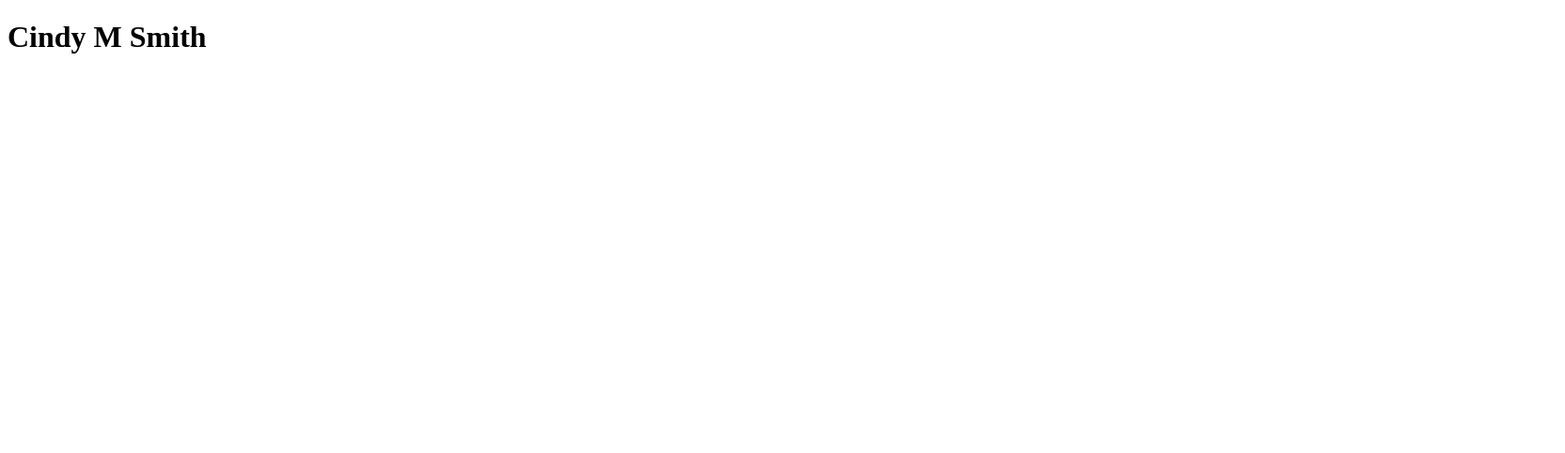
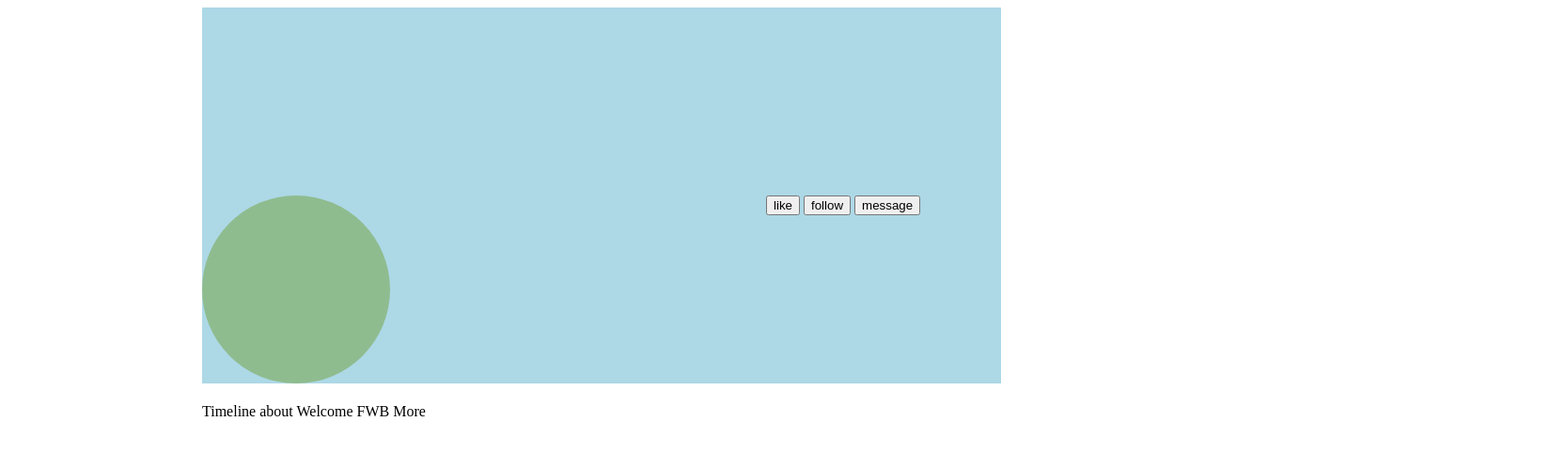
Before and after one commit to cmsmith43152/social-network-page, a plain HTML site: page index.html in a window 1280 px wide. Shown: the whole page at 94% size, 1665 px wide, since content can reach past the window. Drawn offline with Linux system fonts and the light colour scheme.

Commit message:
header complete

```diff
--- a/index.html
+++ b/index.html
@@ -4,20 +4,34 @@
     <meta charset="UTF-8">
     <meta name="viewport" content="width=device-width, initial-scale=1.0">
     <title>Social Network Page Assessment</title>
+    <link rel="stylesheet" href="style.css">
 
 </head>
 <body>
 
-       <divclass="Photobox>
+
+<div class="header">
+    <div class="profile-photo"></div>
+    <div class="buttons">
+        <button>like</button>
+        <button>follow</button>
+        <button>message</button>
     </div>
-    <div class="headertext">
-    <h1>Cindy M Smith</h1>
-    </div>
+    <nav>
+        <span>Timeline</span>
+        <span>about</span>
+        <span>Welcome</span>
+        <span>FWB</span>
+        <span>More</span>
+    </nav>
 
-    <div>
+</div>
+    <!-- <div class="header-bg"></div>
+    <div class="profile-heading">
+        <div class="profile-photo"></div> -->
 
 
-    </div>
 
 </body>
+
 </html>
--- a/style.css
+++ b/style.css
@@ -1,23 +1,59 @@
- {box-sizing: border-box}
+/*
 
-.Header-box {
-    background-color: slateblue;
+
+
+*/
+
+* {
+    box-sizing: border-box;
+}
+
+
+.header {
+    margin: auto;
+    width: 850px;
     height: 400px;
-    border: 1px solid grey;
+    /* margin: 100px 0px 0px 30px; */
+
+    background-color: lightblue;
+
+
 }
-headertext {
+
+.header-bg {
+    height: 225px;
+    background-color: cyan;
+}
+
+.profile-heading {
+    height: 175px;
+    background-color: white;
+    border: 1px solid darkgray;
+}
+
+.buttons {
     position: relative;
-    top: 80px;
-    left: 215pz;
+    top: 0px;
+    left: 600px;
 }
-Photobox {
-    background-color: pink;
+
+nav {
     position: relative;
-    height: 200px;
-    width; 200px;
-    top: 230px;
+    top: 200px;
+
 }
-nav {
-    background-color: white;
-    border: 1px solid grey
+
+.profile-photo {
+    /* background-image: url(https://www.google.com/search?q=sunflower+images&rlz=1C1GCEA_enUS892US892&sxsrf=ALeKk03bfZOffc6ckL602KlBzj5FQSET1w:1587690215570&tbm=isch&source=iu&ictx=1&fir=BLbrlG39q5MoTM%253A%252C1T6_6szR_sRZwM%252C_&vet=1&usg=AI4_-kT3FmK7zFqKY12VUtdJVCnS2I7Hrw&sa=X&ved=2ahUKEwj9yL_67v_oAhUnlHIEHSVyAJIQ9QEwAnoECAoQMw#imgrc=BLbrlG39q5MoTM:)
+; */
+background-repeat: no-repeat;
+background-position: center;
+height: 200px;
+width: 200px;
+border-radius: 50%;
+background-color: darkseagreen;
+
+position: relative;
+top: 200px;
+left: 0px;
 }
```
